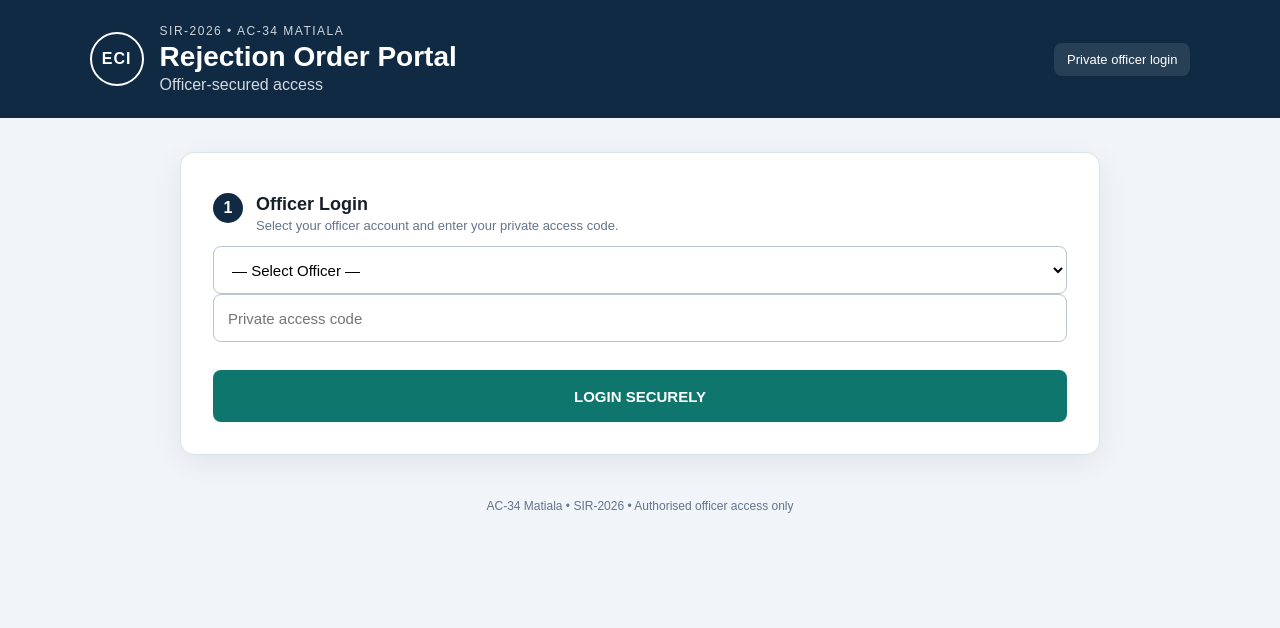
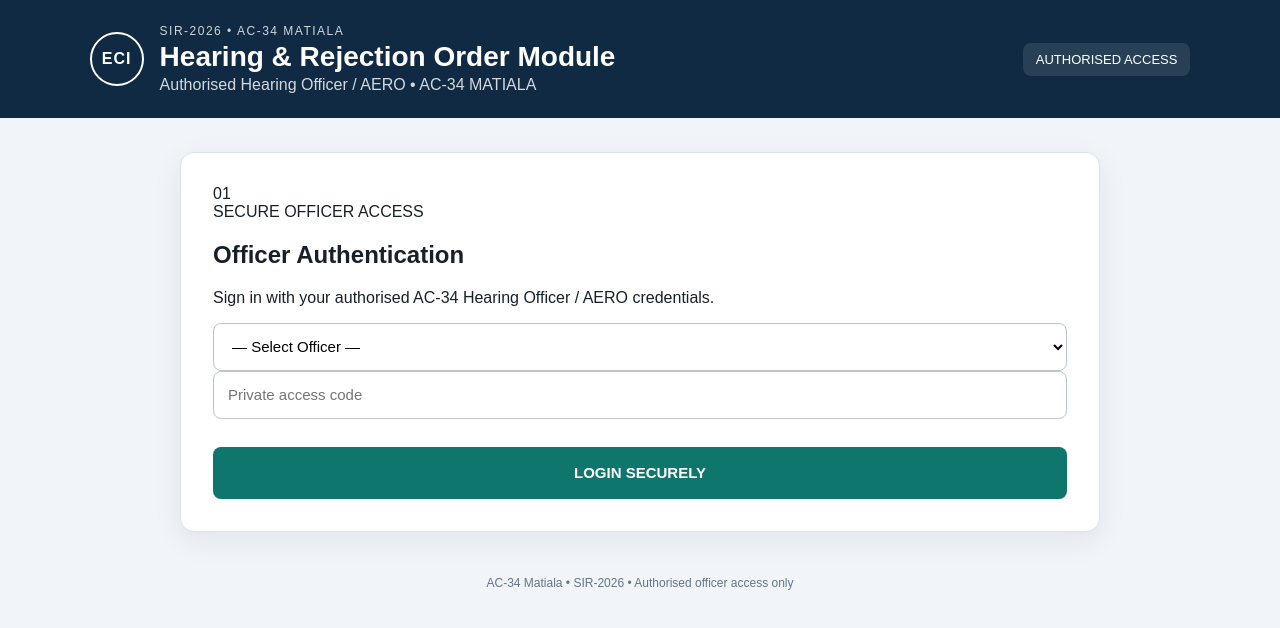
Before and after one commit to anacambridge-max/ac-34-hearing-dashboard, a Next.js app: page / in a window 1280 px wide. Shown: the top 628 px of the page. Built offline with nearby package versions, Linux system fonts and the light colour scheme.

Commit message:
Professionalize AC34 hearing portal header and module title

```diff
--- a/app/page.tsx
+++ b/app/page.tsx
@@ -41,14 +41,14 @@ export default function Page(){
     const url=URL.createObjectURL(blob);const a=document.createElement("a");a.href=url;a.download=`AC34_${e.e}_${s.reason}_Rejection_Order.pdf`;document.body.appendChild(a);a.click();a.remove();setTimeout(()=>URL.revokeObjectURL(url),5000);if(i<ready.length-1)await new Promise(r=>setTimeout(r,700));}
    setMessage(`${ready.length} separate PDF order${ready.length===1?"":"s"} generated. Check your Downloads folder.`);}finally{setBusy(false);}
  }
- if(!token)return <main className="rejectHome"><div className="portalHeader"><div className="brand"><div className="crest">ECI</div><div><div className="eyebrow">SIR-2026 • AC-34 MATIALA</div><h1>Rejection Order Portal</h1><p>Officer-secured access</p></div></div><div className="status">Private officer login</div></div>
-  <section className="panel"><div className="step"><span>1</span><div><h2>Officer Login</h2><p>Select your officer account and enter your private access code.</p></div></div>
+ if(!token)return <main className="rejectHome"><div className="portalHeader"><div className="brand"><div className="crest">ECI</div><div><div className="eyebrow">SIR-2026 • AC-34 MATIALA</div><h1>Hearing & Rejection Order Module</h1><p>Authorised Hearing Officer / AERO • AC-34 MATIALA</p></div></div><div className="status">AUTHORISED ACCESS</div></div>
+  <section className="panel"><div className="moduleTitle"><div className="moduleIcon">01</div><div><div className="moduleEyebrow">SECURE OFFICER ACCESS</div><h2>Officer Authentication</h2><p>Sign in with your authorised AC-34 Hearing Officer / AERO credentials.</p></div></div>
    <select value={officer} onChange={e=>setOfficer(e.target.value)}><option value="">— Select Officer —</option>{officers.map(x=><option key={x}>{x}</option>)}</select>
    <input type="password" value={password} onChange={e=>setPassword(e.target.value)} onKeyDown={e=>e.key==="Enter"&&login()} placeholder="Private access code" autoComplete="current-password" />
    {message&&<div className="alert">{message}</div>}<button className="generate" onClick={login} disabled={busy}>{busy?"AUTHENTICATING…":"LOGIN SECURELY"}</button>
   </section><footer>AC-34 Matiala • SIR-2026 • Authorised officer access only</footer></main>;
- return <main className="rejectHome"><div className="portalHeader"><div className="brand"><div className="crest">ECI</div><div><div className="eyebrow">SIR-2026 • AC-34 MATIALA</div><h1>Rejection Order Portal</h1><p>Logged in as <b>{officer}</b></p></div></div><div className="status"><button onClick={logout} style={{background:"transparent",border:"1px solid rgba(255,255,255,.5)",color:"#fff",padding:"8px 14px",borderRadius:7,cursor:"pointer"}}>LOG OUT</button></div></div>
-  <section className="panel batchPanel"><div className="step"><span>1</span><div><h2>Verify 5 Electors</h2><p>Enter 5 EPIC numbers. Each record is checked against your assigned officer account.</p></div></div>
+ return <main className="rejectHome"><div className="portalHeader"><div className="brand"><div className="crest">ECI</div><div><div className="eyebrow">SIR-2026 • AC-34 MATIALA</div><h1>Hearing & Rejection Order Module</h1><p><b>{officer.toUpperCase()}</b> • HEARING OFFICER / AERO, AC-34 MATIALA</p></div></div><div className="status"><button onClick={logout} style={{background:"transparent",border:"1px solid rgba(255,255,255,.5)",color:"#fff",padding:"8px 14px",borderRadius:7,cursor:"pointer"}}>LOG OUT</button></div></div>
+  <section className="panel batchPanel"><div className="moduleTitle"><div className="moduleIcon">01</div><div><div className="moduleEyebrow">SIR-2026 • HEARING DISPOSAL</div><h2>Elector Verification & Rejection Order Generation</h2><p>Verify elector particulars and select the applicable reason for order generation.</p></div></div>
    <div className="batchGrid">{slots.map((s,i)=><div className="batchCard" key={i}><div className="slotTitle">ELECTOR {i+1}</div>
     <div className="searchRow"><input value={s.epic} onChange={e=>updateSlot(i,{epic:e.target.value.toUpperCase(),message:""})} onKeyDown={e=>e.key==="Enter"&&searchSlot(i)} placeholder="EPIC No."/><button onClick={()=>searchSlot(i)} disabled={s.loading}>{s.loading?"…":"VERIFY"}</button></div>
     {s.message&&<div className="slotAlert">{s.message}</div>}{s.elector&&<div className="miniDetails">
```
